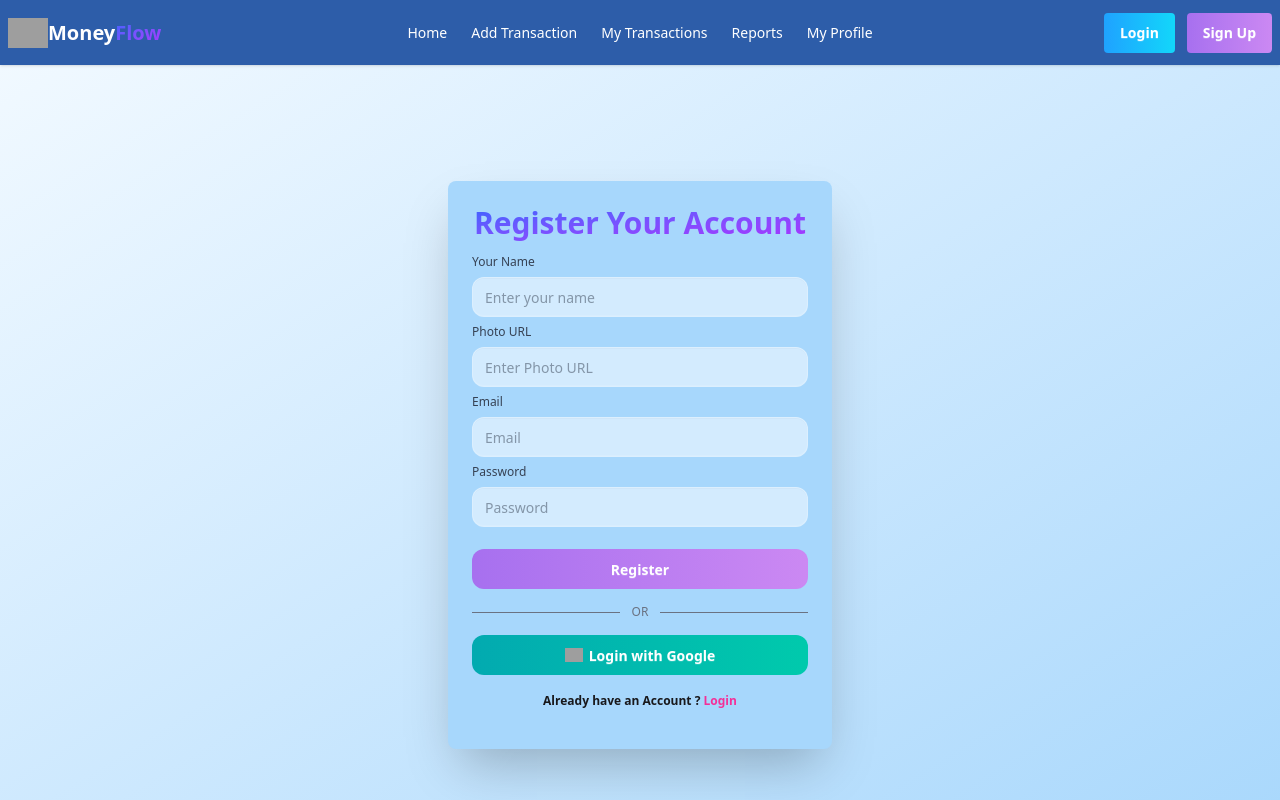
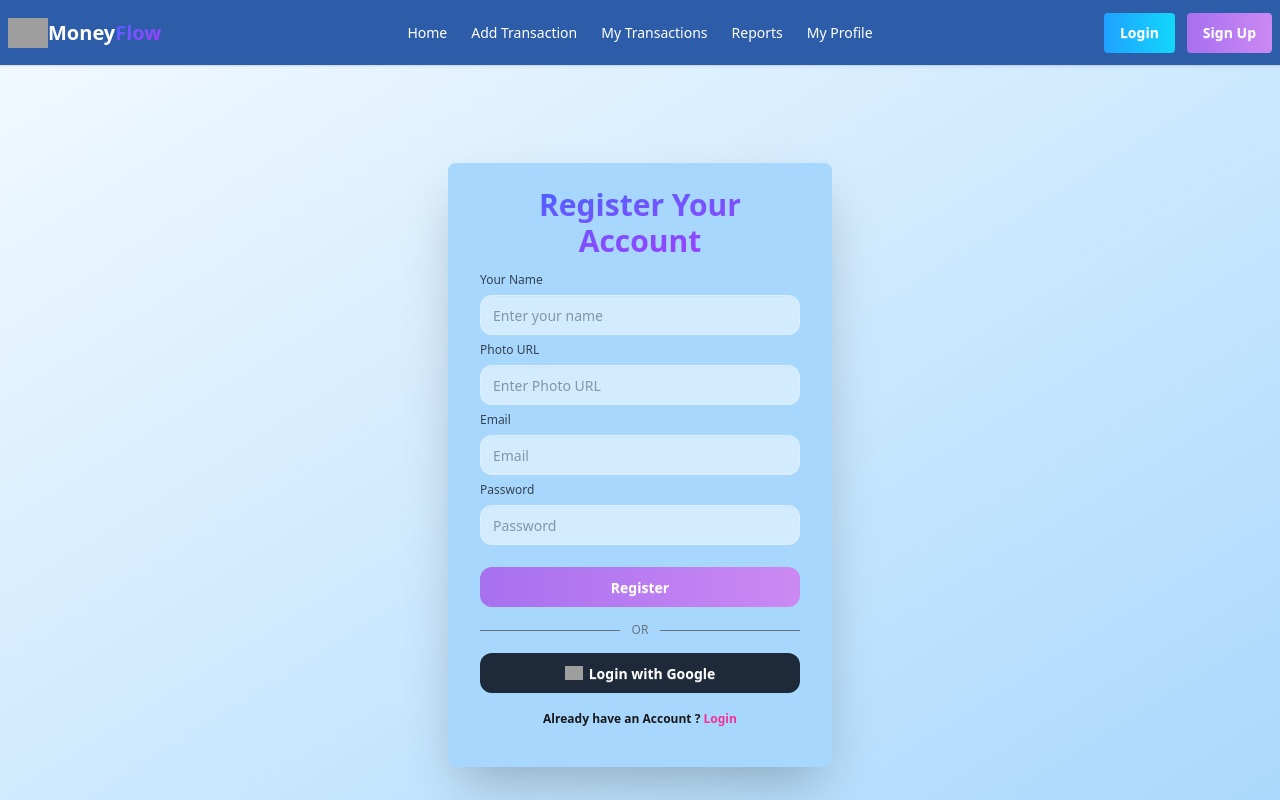
Before and after one commit to Arifwazed/Money-Flow-Client-Project, a React (Vite) app: page /register in a window 1280 px wide. Shown: the top 800 px of the page. Built offline with nearby package versions, Linux system fonts and the light colour scheme; no server answers; grey boxes are pictures that could not be loaded.

Commit message:
button polished

```diff
--- a/src/Components/Login/Login.jsx
+++ b/src/Components/Login/Login.jsx
@@ -55,7 +55,7 @@ const Login = () => {
     return (
         <div>
             <div className="hero min-h-screen bg-linear-to-br from-[#f1f9ff] to-[#a7d7fc]">
-                <div className="card bg-[#a7d7fc] w-full max-w-sm shrink-0 shadow-2xl">
+                <div className="card bg-[#a7d7fc] w-full max-w-sm shrink-0 shadow-2xl px-2">
                     <div className="card-body">
                         <h1 className="text-3xl font-bold text-center text-primary-gradient">Login now!</h1>
                         <form onSubmit={handleLogin}>
--- a/src/Components/Register/Register.jsx
+++ b/src/Components/Register/Register.jsx
@@ -75,7 +75,7 @@ const Register = () => {
     return (
         <div>
             <div className="hero min-h-screen bg-linear-to-br from-[#f1f9ff] to-[#a7d7fc]">
-                <div className="card bg-[#a7d7fc] w-full max-w-sm shrink-0 shadow-2xl">
+                <div className="card bg-[#a7d7fc] w-full max-w-sm shrink-0 shadow-2xl px-2">
                     <div className="card-body">
                         <h1 className="text-3xl font-bold text-center text-primary-gradient">Register Your Account</h1>
                         <form onSubmit={handleRegister}>
@@ -124,7 +124,7 @@ const Register = () => {
                                     <hr className='w-1/2'/>
                                 </div>
                                 {/* Google */}
-                                <button onClick={handleGoogleSubmit} className="btn btn-g  border-none shadow-none text-white rounded-xl">
+                                <button onClick={handleGoogleSubmit} className="btn bg-gray-800  border-none shadow-none text-white rounded-xl">
                                 <img width="18" height="18" src="https://img.icons8.com/color/48/google-logo.png" alt="google-logo"/>
                                 Login with Google
                                 </button>
```
